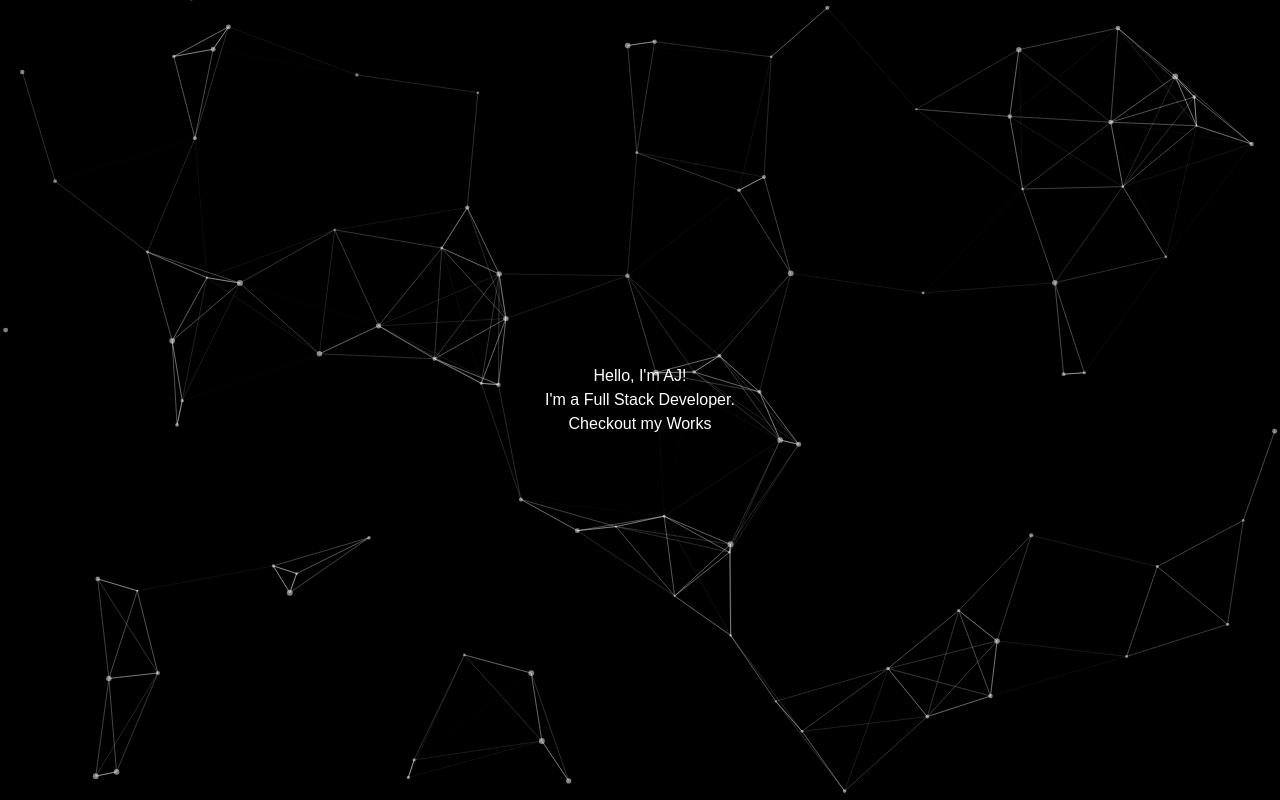
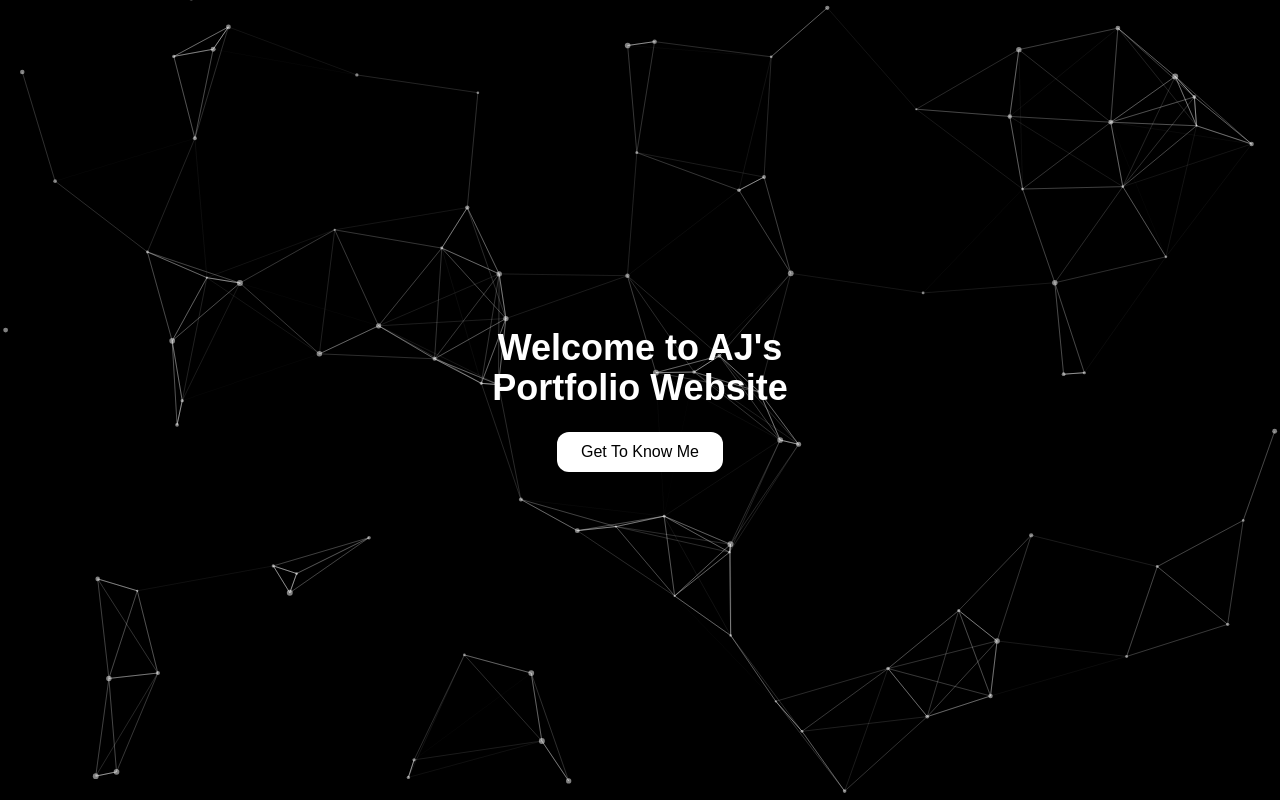
Before and after one commit to axvolkzki/webfolio, a Next.js app: page / in a window 1280 px wide. Shown: the top 800 px of the page. Built offline with nearby package versions, Linux system fonts and the light colour scheme.

Commit message:
Implemented initial design of hero section + particles bg

```diff
--- a/src/app/components/ParticlesBackground.tsx
+++ b/src/app/components/ParticlesBackground.tsx
@@ -1,9 +1,9 @@
-'use client'
+'use client';
 
 import React from 'react'
 import Particle from 'react-tsparticles'
 import { loadFull } from 'tsparticles'
-import { Engine } from 'tsparticles-engine'
+import { Engine, Opacity } from 'tsparticles-engine'
 
 export default function ParticlesBackground() {
 
@@ -12,11 +12,25 @@ export default function ParticlesBackground() {
   }
 
   return (
-    <div>
+    <div className="absolute inset-0 z-0 w-full h-full pointer-events-none">
       <Particle
         id="tsparticles"
         init={loadingParticles}
+        style={{
+          width: '100%',
+          height: '100%',
+          pointerEvents: 'none'
+        }}
         options={{
+          fullScreen: {
+            enable: true,
+            zIndex: 0
+          },
+          background: {
+            color: {
+              value: "transparent"
+            }
+          },
           fpsLimit: 60,
           particles: {
             number: {
--- a/src/app/sections/Hero.tsx
+++ b/src/app/sections/Hero.tsx
@@ -1,19 +1,24 @@
+'use client';
+
 import React from 'react'
-import ParticlesBackground from "@/app/components/ParticlesBackground"
+import ParticlesBackground from '../components/ParticlesBackground'
 
 export default function Hero() {
   return (
-    <section className='h-screen flex flex-col items-center justify-center text-center bg-black text-white p-8'>
+    <section className='relative h-screen w-full flex flex-col items-center justify-center text-center bg-black text-white p-8 overflow-hidden z-10'>
       <ParticlesBackground />
 
-      <div>
-        Hello, I'm AJ!
-      </div>
-      <div>
-        I'm a Full Stack Developer.
-      </div>
-      <div>
-        Checkout my Works
+      <div className="relative z-10">
+        <h1 className="text-4xl font-bold">Welcome to AJ's</h1>
+        <p className="text-4xl font-bold">Portfolio Website</p>
+        <button
+          className="mt-6 px-6 py-2 bg-white text-black rounded-xl hover:bg-gray-200 transition-all duration-200 hover:scale-105 active:scale-95 active:shadow-inner shadow-lg hover:shadow-xl cursor-pointer"
+          onClick={() => {
+            document.getElementById('about')?.scrollIntoView({ behavior: 'smooth' })
+          }}
+        >
+          Get To Know Me
+        </button>
       </div>
     </section>
   )
```
